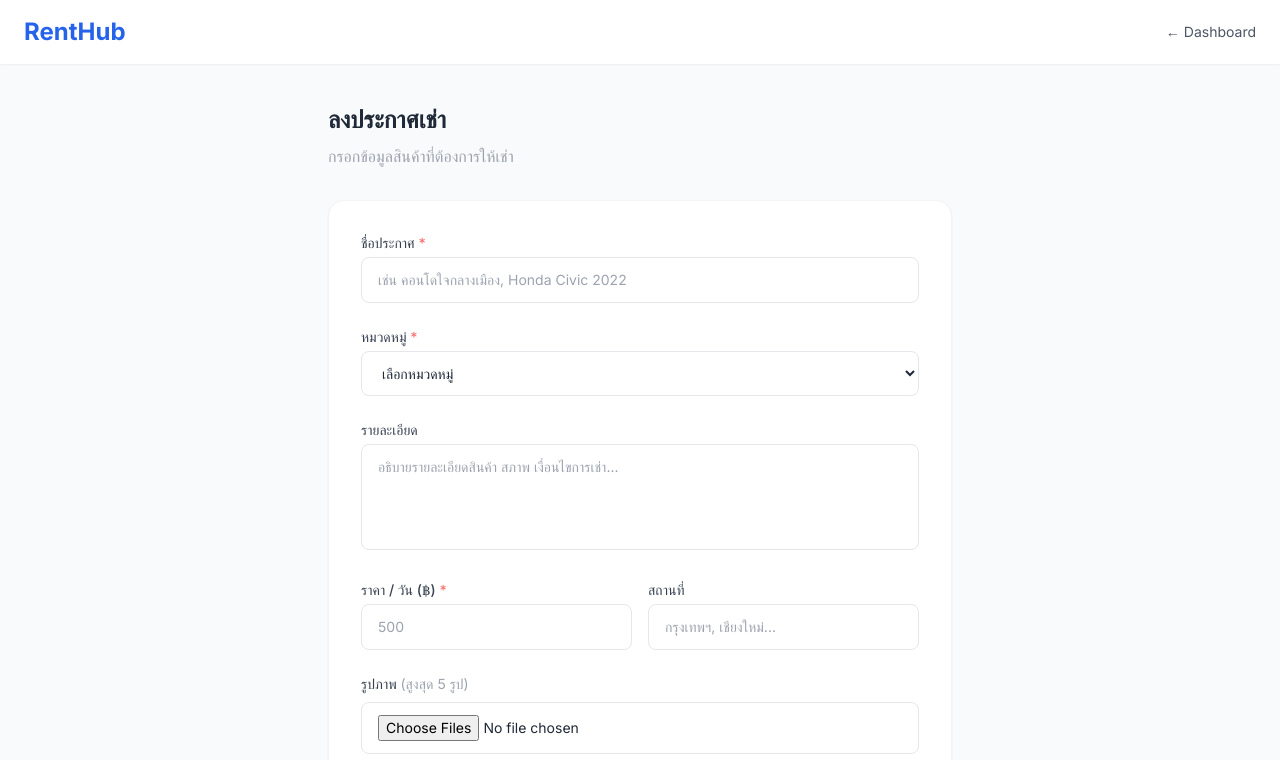
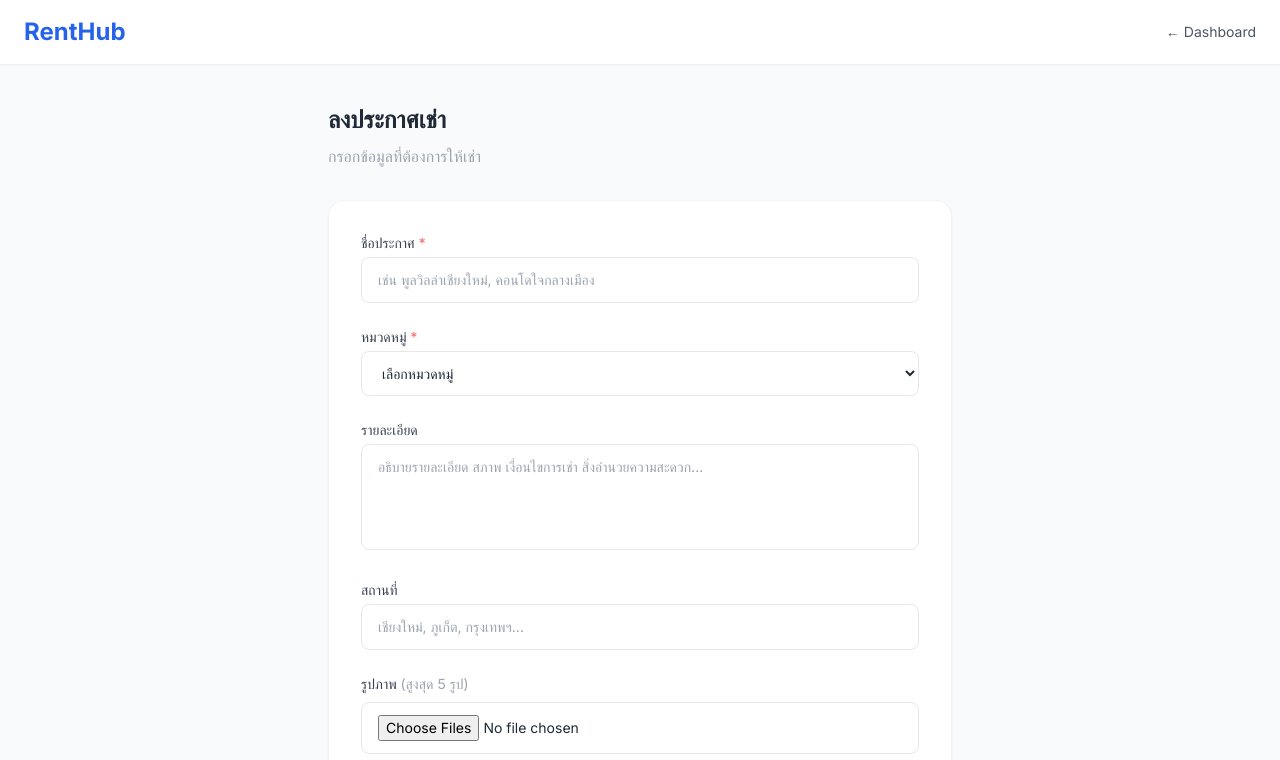
Before and after one commit to ice300074-hub/rental-marketplace, a Next.js app: page /create in a window 1280 px wide. Shown: the top 760 px of the page. Built offline with nearby package versions, Linux system fonts and the light colour scheme.

Commit message:
add villa and office categories with new fields

```diff
--- a/app/create/page.tsx
+++ b/app/create/page.tsx
@@ -5,6 +5,8 @@ import { supabase } from '@/lib/supabase'
 
 const categories = [
   { value: 'house', label: '🏠 บ้าน / คอนโด / ห้อง' },
+  { value: 'villa', label: '🏖️ พูลวิลล่า / รีสอร์ท' },
+  { value: 'office', label: '🏢 ออฟฟิศ / พื้นที่ทำงาน' },
   { value: 'car', label: '🚗 รถยนต์ / มอเตอร์ไซค์' },
   { value: 'equipment', label: '🔧 อุปกรณ์ / เครื่องมือ' },
   { value: 'fashion', label: '👗 เสื้อผ้า / แฟชั่น' },
@@ -18,7 +20,11 @@ export default function CreateListing() {
     description: '',
     category: '',
     price_per_day: '',
+    price_per_month: '',
     location: '',
+    rental_type: '',
+    min_stay_days: '',
+    max_guests: '',
   })
   const [images, setImages] = useState<File[]>([])
   const [previews, setPreviews] = useState<string[]>([])
@@ -26,7 +32,14 @@ export default function CreateListing() {
   const [message, setMessage] = useState('')
 
   const handleChange = (e: React.ChangeEvent<HTMLInputElement | HTMLTextAreaElement | HTMLSelectElement>) => {
-    setForm({ ...form, [e.target.name]: e.target.value })
+    const updated = { ...form, [e.target.name]: e.target.value }
+    // auto-set rental_type
+    if (e.target.name === 'category') {
+      if (e.target.value === 'villa') updated.rental_type = 'daily'
+      else if (e.target.value === 'house' || e.target.value === 'office') updated.rental_type = 'monthly'
+      else updated.rental_type = 'daily'
+    }
+    setForm(updated)
   }
 
   const handleImageChange = (e: React.ChangeEvent<HTMLInputElement>) => {
@@ -37,10 +50,23 @@ export default function CreateListing() {
   }
 
   const handleSubmit = async () => {
-    if (!form.title || !form.category || !form.price_per_day) {
+    if (!form.title || !form.category) {
       setMessage('❌ กรุณากรอกข้อมูลที่จำเป็นให้ครบ')
       return
     }
+    if (form.category === 'villa' && !form.price_per_day) {
+      setMessage('❌ กรุณากรอกราคา/คืน')
+      return
+    }
+    if ((form.category === 'house' || form.category === 'office') && !form.price_per_month) {
+      setMessage('❌ กรุณากรอกราคา/เดือน')
+      return
+    }
+    if (!['villa', 'house', 'office'].includes(form.category) && !form.price_per_day) {
+      setMessage('❌ กรุณากรอกราคา/วัน')
+      return
+    }
+
     setLoading(true)
     setMessage('')
 
@@ -48,14 +74,12 @@ export default function CreateListing() {
     if (!user) { window.location.href = '/auth'; return }
 
     const imageUrls: string[] = []
-
     for (const image of images) {
       const ext = image.name.split('.').pop()
       const fileName = `${user.id}/${Date.now()}.${ext}`
       const { data, error } = await supabase.storage
         .from('listing-images')
         .upload(fileName, image, { upsert: true })
-
       if (!error && data) {
         const { data: urlData } = supabase.storage
           .from('listing-images')
@@ -68,7 +92,11 @@ export default function CreateListing() {
       title: form.title,
       description: form.description,
       category: form.category,
-      price_per_day: Number(form.price_per_day),
+      price_per_day: form.price_per_day ? Number(form.price_per_day) : null,
+      price_per_month: form.price_per_month ? Number(form.price_per_month) : null,
+      rental_type: form.rental_type || 'daily',
+      min_stay_days: form.min_stay_days ? Number(form.min_stay_days) : null,
+      max_guests: form.max_guests ? Number(form.max_guests) : null,
       location: form.location,
       is_available: true,
       owner_id: user.id,
@@ -83,6 +111,9 @@ export default function CreateListing() {
     setLoading(false)
   }
 
+  const isVilla = form.category === 'villa'
+  const isHouseOrOffice = form.category === 'house' || form.category === 'office'
+
   return (
     <main className="min-h-screen bg-gray-50">
       <nav className="bg-white shadow-sm px-6 py-4 flex justify-between items-center">
@@ -92,7 +123,7 @@ export default function CreateListing() {
 
       <div className="max-w-2xl mx-auto px-6 py-10">
         <h2 className="text-2xl font-bold text-gray-800 mb-2">ลงประกาศเช่า</h2>
-        <p className="text-gray-400 mb-8">กรอกข้อมูลสินค้าที่ต้องการให้เช่า</p>
+        <p className="text-gray-400 mb-8">กรอกข้อมูลที่ต้องการให้เช่า</p>
 
         <div className="bg-white rounded-2xl shadow-sm border border-gray-100 p-8 space-y-6">
 
@@ -101,7 +132,7 @@ export default function CreateListing() {
               ชื่อประกาศ <span className="text-red-400">*</span>
             </label>
             <input name="title" value={form.title} onChange={handleChange}
-              placeholder="เช่น คอนโดใจกลางเมือง, Honda Civic 2022"
+              placeholder="เช่น พูลวิลล่าเชียงใหม่, คอนโดใจกลางเมือง"
               className={inputClass}/>
           </div>
 
@@ -117,14 +148,59 @@ export default function CreateListing() {
             </select>
           </div>
 
+          {/* Villa fields */}
+          {isVilla && (
+            <div className="bg-blue-50 rounded-xl p-4 space-y-4">
+              <p className="text-sm font-medium text-blue-700">🏖️ ข้อมูลพูลวิลล่า</p>
+              <div className="grid grid-cols-2 gap-4">
                 <div>
-            <label className="text-sm font-medium text-gray-700 mb-1 block">รายละเอียด</label>
-            <textarea name="description" value={form.description} onChange={handleChange}
-              rows={4} placeholder="อธิบายรายละเอียดสินค้า สภาพ เงื่อนไขการเช่า..."
-              className={inputClass + " resize-none"}/>
+                  <label className="text-sm font-medium text-gray-700 mb-1 block">
+                    ราคา / คืน (฿) <span className="text-red-400">*</span>
+                  </label>
+                  <input name="price_per_day" type="number" value={form.price_per_day}
+                    onChange={handleChange} placeholder="3500" className={inputClass}/>
                 </div>
+                <div>
+                  <label className="text-sm font-medium text-gray-700 mb-1 block">พักขั้นต่ำ (คืน)</label>
+                  <input name="min_stay_days" type="number" value={form.min_stay_days}
+                    onChange={handleChange} placeholder="2" className={inputClass}/>
+                </div>
+              </div>
+              <div>
+                <label className="text-sm font-medium text-gray-700 mb-1 block">รองรับสูงสุด (คน)</label>
+                <input name="max_guests" type="number" value={form.max_guests}
+                  onChange={handleChange} placeholder="8" className={inputClass}/>
+              </div>
+            </div>
+          )}
 
+          {/* House/Office fields */}
+          {isHouseOrOffice && (
+            <div className="bg-green-50 rounded-xl p-4 space-y-4">
+              <p className="text-sm font-medium text-green-700">
+                {form.category === 'house' ? '🏠 ข้อมูลบ้าน/คอนโด' : '🏢 ข้อมูลออฟฟิศ'}
+              </p>
               <div className="grid grid-cols-2 gap-4">
+                <div>
+                  <label className="text-sm font-medium text-gray-700 mb-1 block">
+                    ราคา / เดือน (฿) <span className="text-red-400">*</span>
+                  </label>
+                  <input name="price_per_month" type="number" value={form.price_per_month}
+                    onChange={handleChange} placeholder="15000" className={inputClass}/>
+                </div>
+                <div>
+                  <label className="text-sm font-medium text-gray-700 mb-1 block">ประเภทสัญญา</label>
+                  <select name="rental_type" value={form.rental_type} onChange={handleChange} className={inputClass}>
+                    <option value="monthly">รายเดือน</option>
+                    <option value="yearly">รายปี</option>
+                  </select>
+                </div>
+              </div>
+            </div>
+          )}
+
+          {/* Other categories */}
+          {!isVilla && !isHouseOrOffice && form.category && (
             <div>
               <label className="text-sm font-medium text-gray-700 mb-1 block">
                 ราคา / วัน (฿) <span className="text-red-400">*</span>
@@ -132,31 +208,35 @@ export default function CreateListing() {
               <input name="price_per_day" type="number" value={form.price_per_day}
                 onChange={handleChange} placeholder="500" className={inputClass}/>
             </div>
+          )}
+
+          <div>
+            <label className="text-sm font-medium text-gray-700 mb-1 block">รายละเอียด</label>
+            <textarea name="description" value={form.description} onChange={handleChange}
+              rows={4} placeholder="อธิบายรายละเอียด สภาพ เงื่อนไขการเช่า สิ่งอำนวยความสะดวก..."
+              className={inputClass + " resize-none"}/>
+          </div>
+
           <div>
             <label className="text-sm font-medium text-gray-700 mb-1 block">สถานที่</label>
             <input name="location" value={form.location} onChange={handleChange}
-                placeholder="กรุงเทพฯ, เชียงใหม่..." className={inputClass}/>
-            </div>
+              placeholder="เชียงใหม่, ภูเก็ต, กรุงเทพฯ..." className={inputClass}/>
           </div>
 
-          {/* อัปโหลดรูปภาพจริง */}
           <div>
             <label className="text-sm font-medium text-gray-700 mb-2 block">
               รูปภาพ <span className="text-gray-400 font-normal">(สูงสุด 5 รูป)</span>
             </label>
             <input type="file" accept="image/*" multiple onChange={handleImageChange}
               className="w-full border border-gray-200 rounded-lg px-4 py-3 text-sm text-gray-800 bg-white"/>
-
-            {previews.length > 0 && (
+            {previews.length > 0 ? (
               <div className="grid grid-cols-3 gap-3 mt-3">
                 {previews.map((url, i) => (
                   <img key={i} src={url} alt={`preview ${i+1}`}
                     className="rounded-lg w-full h-28 object-cover border border-gray-200"/>
                 ))}
               </div>
-            )}
-
-            {previews.length === 0 && (
+            ) : (
               <div className="border-2 border-dashed border-gray-200 rounded-lg p-8 text-center mt-2">
                 <p className="text-3xl mb-2">📷</p>
                 <p className="text-sm text-gray-400">คลิกเพื่ออัปโหลดรูปภาพ</p>
```
Lines whose indentation alone changed are shown as unchanged.
